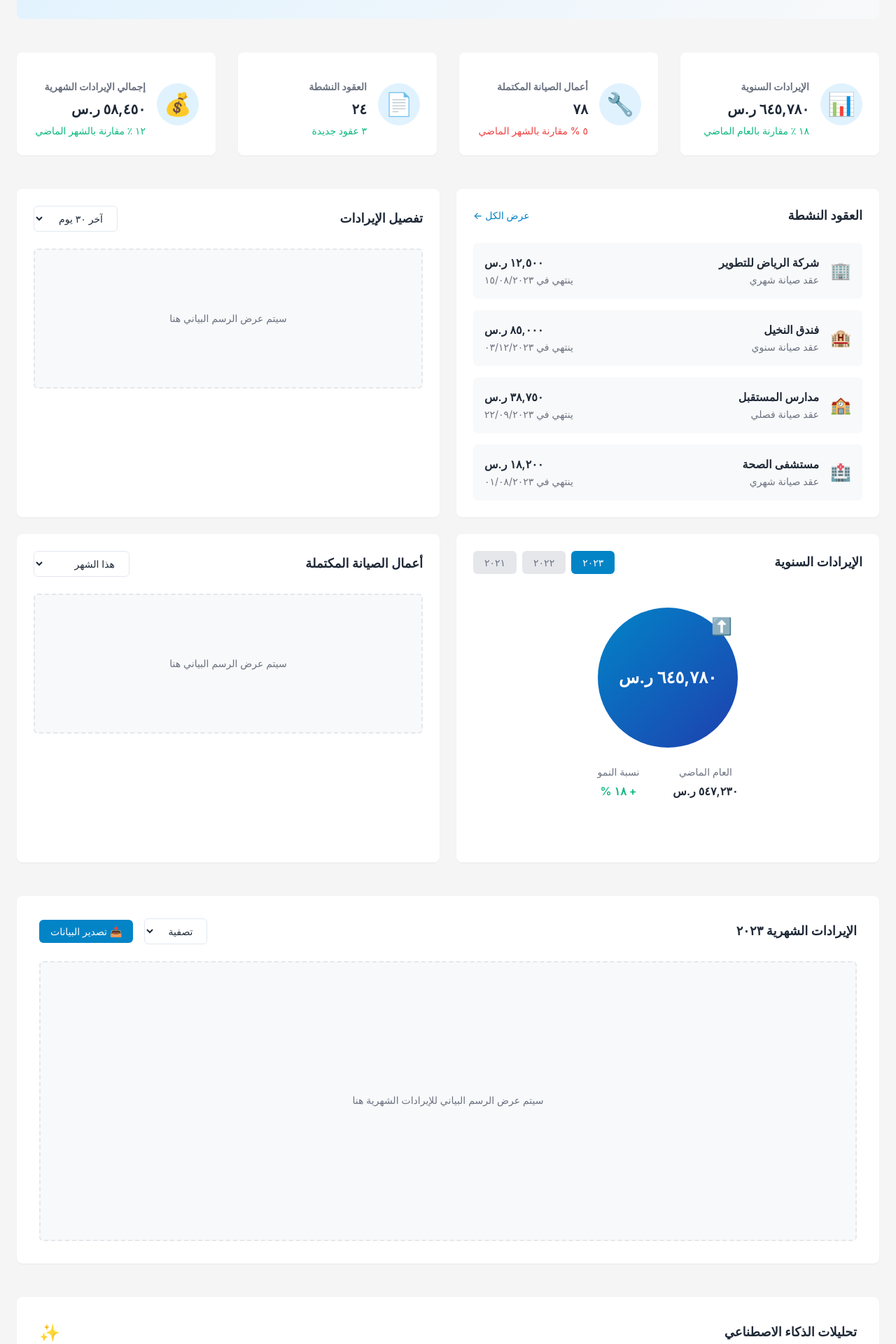
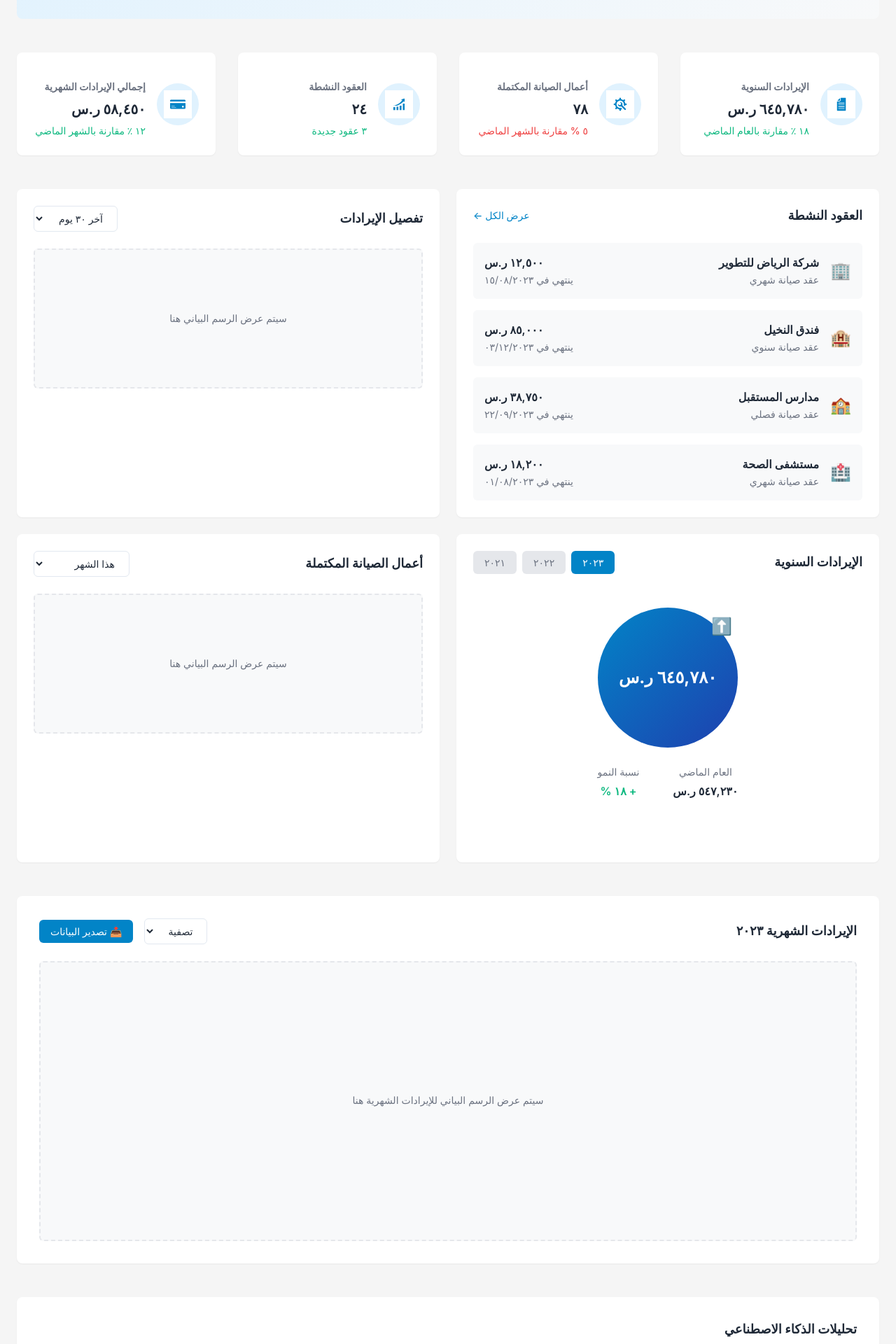
Before and after one commit to yaraabdullah/AmlakTech-Website, a Next.js app: page /owner/revenue-reports in a window 1280 px wide. Shown: the part 280-2200 px from the top of the page at 70% size. Built offline with nearby package versions, Linux system fonts and the light colour scheme.

Commit message:
update the icons to pic

```diff
--- a/components/Footer.tsx
+++ b/components/Footer.tsx
@@ -1,9 +1,14 @@
 import styles from '../styles/Footer.module.css'
 
-export default function Footer() {
+interface FooterProps {
+  showCTA?: boolean
+}
+
+export default function Footer({ showCTA = false }: FooterProps) {
   return (
     <footer className={styles.footer}>
       {/* CTA Section */}
+      {showCTA && (
         <div className={styles.ctaSection}>
           <div className={styles.container}>
             <h2 className={styles.ctaTitle}>ابدأ في تحسين إدارة عقاراتك اليوم</h2>
@@ -16,6 +21,7 @@ export default function Footer() {
             </div>
           </div>
         </div>
+      )}
 
       {/* Main Footer Section */}
       <div className={styles.mainFooter}>
--- a/components/RevenueReports.tsx
+++ b/components/RevenueReports.tsx
@@ -1,5 +1,6 @@
 import { useState } from 'react'
 import Link from 'next/link'
+import Image from 'next/image'
 import OwnerNavigation from './OwnerNavigation'
 import Footer from './Footer'
 import styles from '../styles/RevenueReports.module.css'
@@ -14,7 +15,7 @@ export default function RevenueReports() {
       value: '٦٤٥,٧٨٠ ر.س',
       change: '۱۸ ٪ مقارنة بالعام الماضي',
       trend: 'up',
-      icon: '📊',
+      icon: '/icons/reports.svg',
       color: 'primary'
     },
     {
@@ -22,7 +23,7 @@ export default function RevenueReports() {
       value: '٧٨',
       change: '٥ % مقارنة بالشهر الماضي',
       trend: 'down',
-      icon: '🔧',
+      icon: '/icons/maintenance.svg',
       color: 'warning'
     },
     {
@@ -30,7 +31,7 @@ export default function RevenueReports() {
       value: '٢٤',
       change: '٣ عقود جديدة',
       trend: 'up',
-      icon: '📄',
+      icon: '/icons/smart-contracts.svg',
       color: 'info'
     },
     {
@@ -38,7 +39,7 @@ export default function RevenueReports() {
       value: '٥٨,٤٥٠ ر.س',
       change: '١٢ ٪ مقارنة بالشهر الماضي',
       trend: 'up',
-      icon: '💰',
+      icon: '/icons/payment-management.svg',
       color: 'success'
     }
   ]
@@ -124,7 +125,14 @@ export default function RevenueReports() {
             <div className={styles.metricsGrid}>
               {revenueMetrics.map((metric, index) => (
                 <div key={index} className={`${styles.metricCard} ${styles[metric.color]}`}>
-                  <div className={styles.metricIcon}>{metric.icon}</div>
+                  <div className={styles.metricIcon}>
+                    <Image
+                      src={metric.icon}
+                      alt={metric.title}
+                      width={40}
+                      height={40}
+                    />
+                  </div>
                   <div className={styles.metricContent}>
                     <h3 className={styles.metricTitle}>{metric.title}</h3>
                     <div className={styles.metricValue}>{metric.value}</div>
@@ -283,7 +291,6 @@ export default function RevenueReports() {
           <div className={styles.aiAnalyticsSection}>
             <div className={styles.sectionHeader}>
               <h2 className={styles.sectionTitle}>تحليلات الذكاء الاصطناعي</h2>
-              <span className={styles.sparkleIcon}>✨</span>
             </div>
 
             <div className={styles.aiInsightsGrid}>
--- a/pages/index.tsx
+++ b/pages/index.tsx
@@ -34,7 +34,7 @@ export default function Home() {
         <AISection />
         <TestimonialsSection />
         <PricingSection />
-        <Footer />
+        <Footer showCTA={true} />
       </div>
     </>
   )
--- a/styles/RevenueReports.module.css
+++ b/styles/RevenueReports.module.css
@@ -102,7 +102,6 @@
 }
 
 .metricIcon {
-  font-size: 2rem;
   width: 60px;
   height: 60px;
   background: #e0f2fe;
@@ -111,6 +110,12 @@
   align-items: center;
   justify-content: center;
   flex-shrink: 0;
+}
+
+.metricIcon img {
+  width: 40px;
+  height: 40px;
+  object-fit: contain;
 }
 
 .metricContent {
@@ -439,10 +444,6 @@
   margin-bottom: var(--spacing-2xl);
 }
 
-.sparkleIcon {
-  font-size: 1.5rem;
-}
-
 .aiInsightsGrid {
   display: grid;
   grid-template-columns: repeat(3, 1fr);
@@ -451,7 +452,7 @@
 }
 
 .aiInsightCard {
-  background: #e0f2fe;
+  background: linear-gradient(135deg, #e0f2fe 0%, #f8f9fa 100%);
   border-radius: var(--border-radius-lg);
   padding: var(--spacing-lg);
   display: flex;
```
Also changed, not shown: styles/SignUpForm.module.css (+1 -12 lines). Lines whose indentation alone changed are shown as unchanged.
